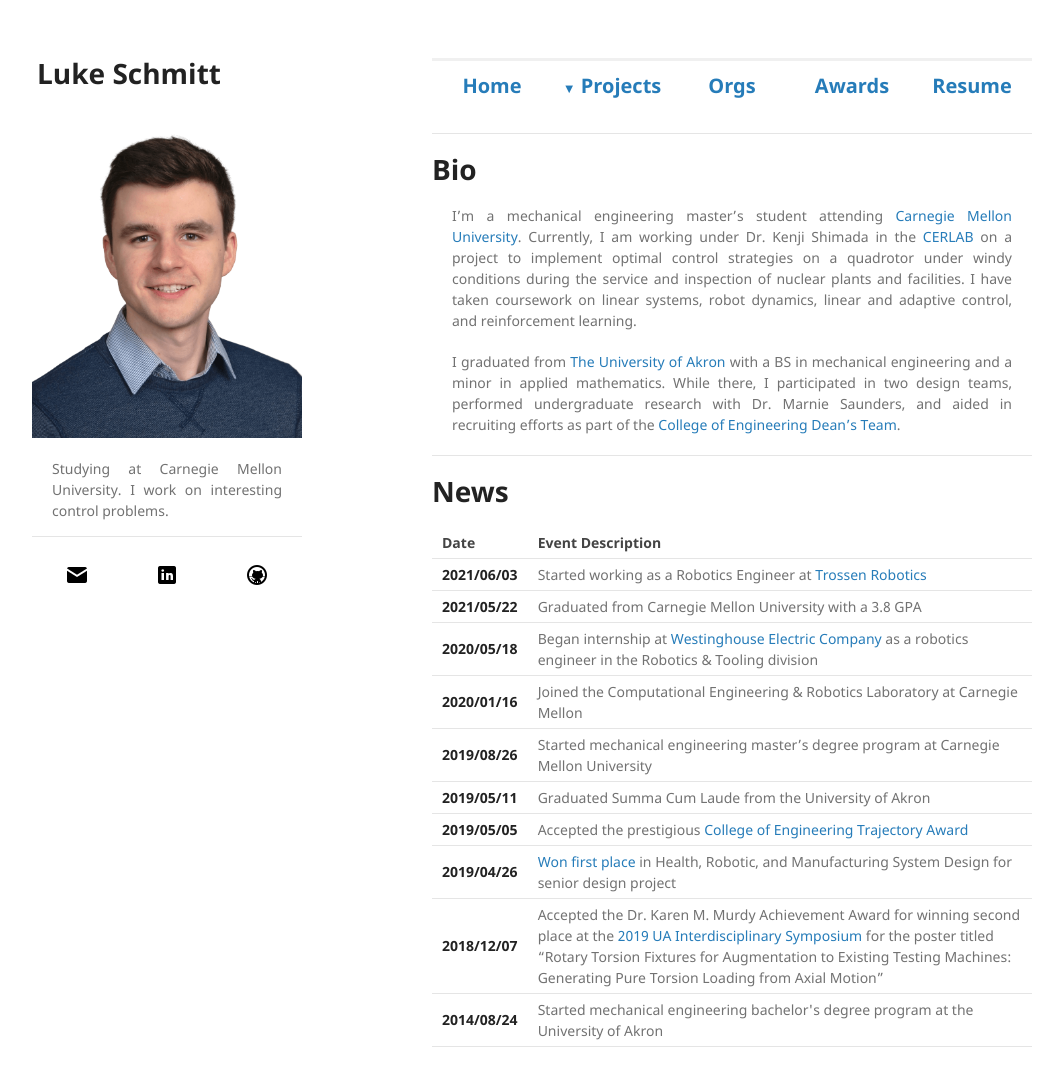
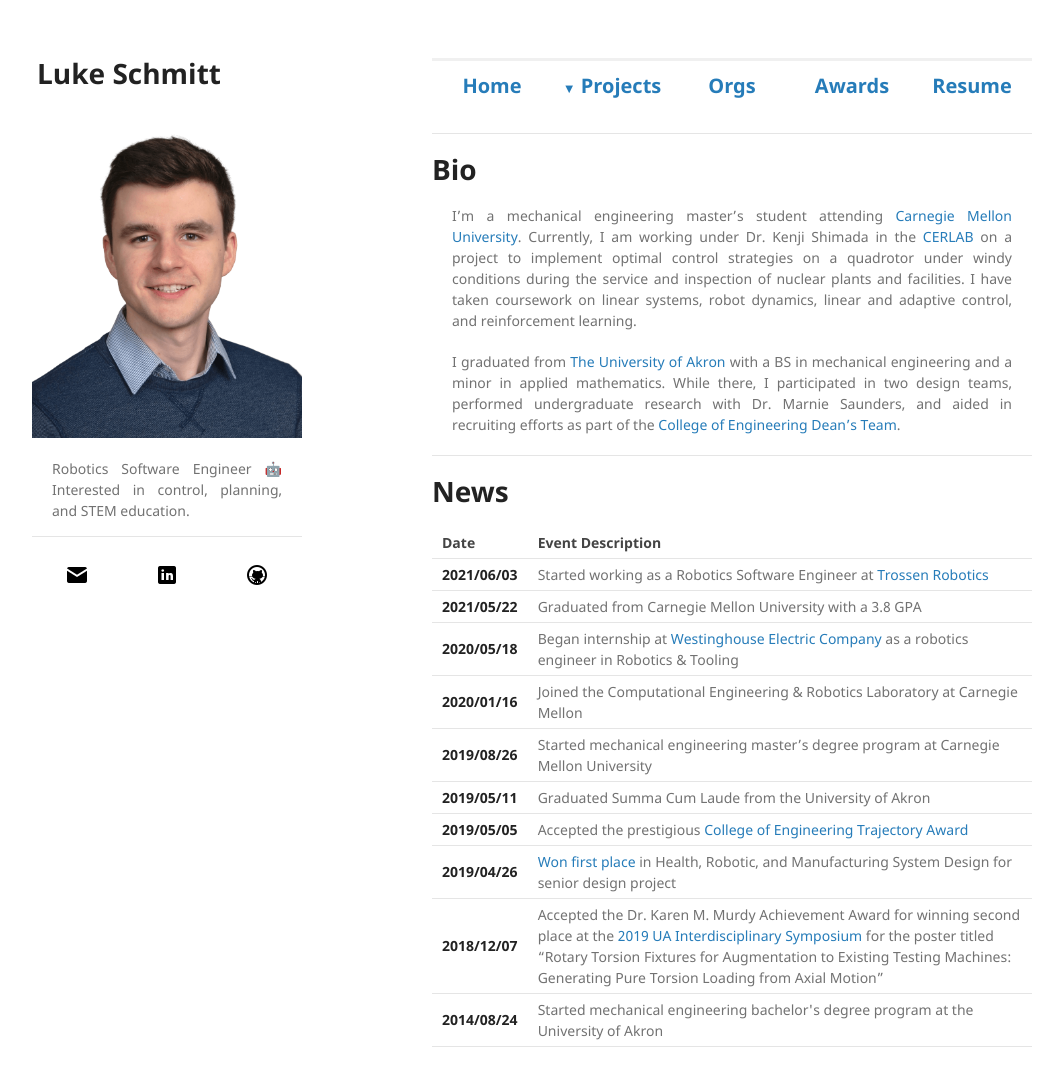
Before and after one commit to LukeSchmitt96/LukeSchmitt96.github.io, a Jekyll site: the page built from index.md, in a window 1280 px wide and 1117 px high. Shown: the top 1086 px of the window, without its empty margins (108-1171 px from the left). Built offline with Jekyll 4.4.1, drawn with Linux system fonts in a browser that asks for light colours.

Commit message:
Update news, contact, header

```diff
--- a/_data/news.yml
+++ b/_data/news.yml
@@ -1,6 +1,6 @@
 - event: Start Trossen
   desc: >-
-    Started working as a Robotics Engineer at <a href="https://www.trossenrobotics.com/" target="_blank">Trossen Robotics</a>
+    Started working as a Robotics Software Engineer at <a href="https://www.trossenrobotics.com/" target="_blank">Trossen Robotics</a>
   int: Trossen
   date: 2021/06/03
 - event: Graduate CMU
@@ -10,7 +10,7 @@
   date: 2021/05/22
 - event: Start WEC
   desc: >-
-    Began internship at <a href="https://www.westinghousenuclear.com/" target="_blank">Westinghouse Electric Company</a> as a robotics engineer in the Robotics & Tooling division
+    Began internship at <a href="https://www.westinghousenuclear.com/" target="_blank">Westinghouse Electric Company</a> as a robotics engineer in Robotics & Tooling
   inst: WEC
   date: 2020/05/18
 - event: Start CERLAB
--- a/_includes/contact.html
+++ b/_includes/contact.html
@@ -1,11 +1,6 @@
 <div class="contact">
     <!-- Contact Information -->
     <table>
-        <!-- <tr>
-            <th><a href="mailto:luke@lukeschmitt.me" target=”_blank”>Email</a></th>
-            <th><a href="https://www.linkedin.com/in/luke-schmitt/" target=”_blank”>LinkedIn</a></th>
-            <th><a href="https://github.com/LukeSchmitt96" target=”_blank”>GitHub</a></th>
-        </tr> -->
         <tr>
             <th><a href="mailto:luke@lukeschmitt.me"><img src="/assets/img/icons8-important-mail-24.png" alt="Email"></a></th>
             <th><a href="https://www.linkedin.com/in/luke-schmitt/" ><img src="/assets/img/icons8-linkedin-24.png" alt="LinkedIn"></a></th>
--- a/_includes/header.html
+++ b/_includes/header.html
@@ -4,8 +4,8 @@
     <img src="{{ site.baseurl }}/assets/img/portait2018-tiny.png" alt="Portrait" />
 
     <p>
-        Studying at Carnegie Mellon University.
-        I work on interesting control problems.
+        Robotics Software Engineer 🤖
+        Interested in control, planning, and STEM education.
     </p>
     <hr />
 
```
